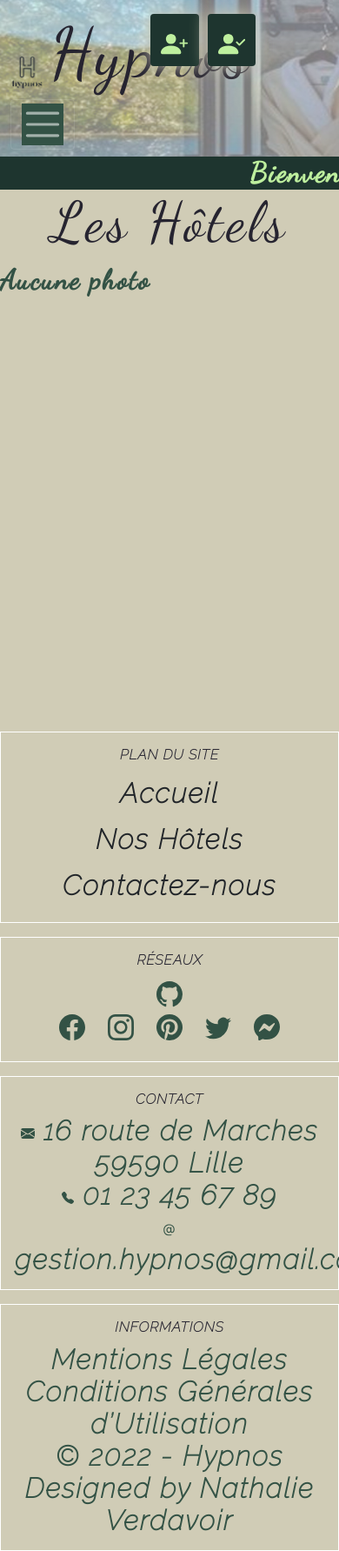
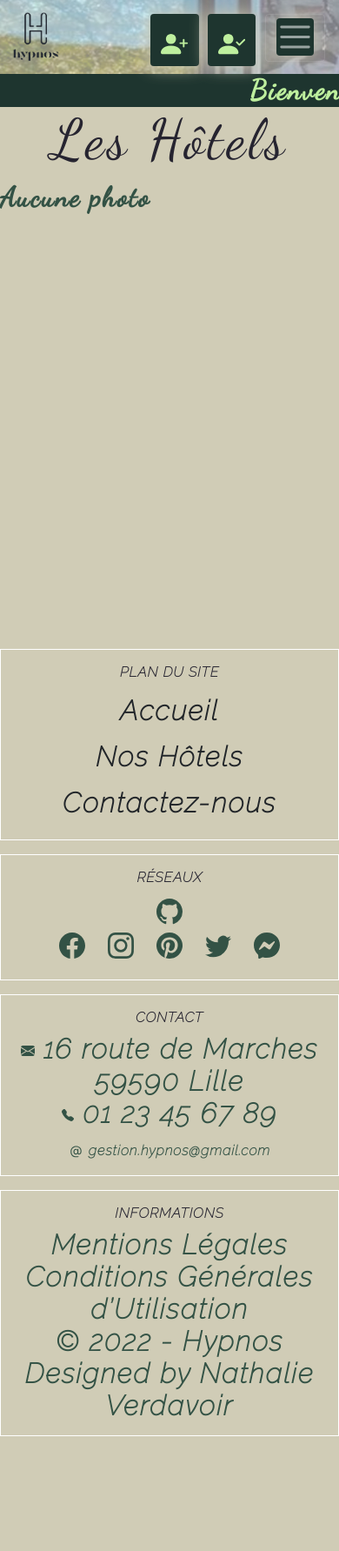
Before and after one commit to Nathalie-Verdavoir/hypnos, a Symfony app: template templates/hotel/index.html.twig in a window 390 px wide; the page is wider, and only the part inside the window is pictured. Shown: that part at 87% size. After the commit the page ends 1651 px from the top of that part, so only its background shows below. Run offline with Twig, Linux system fonts and the light colour scheme; the template is opened without the code that fills it, so the values that code supplies are empty; some libraries are stand-ins or nearby versions.

Commit message:
Fix bugs of display on mobile

```diff
--- a/public/style/global.css
+++ b/public/style/global.css
@@ -70,13 +70,21 @@ body > header > nav > div > button > span {
     z-index: 100;
 }
 
+body > header > nav > div > button {
+  position: absolute;
+  padding: 1rem;
+  top: 1rem;
+  right: 1rem;
+  z-index: 100;
+}
+
 main {
   min-height: 70vh;
 }
 
 .logo {
     display: inline;
-    width: 10vw;
+    width: 15vw;
     margin: 0;
 }
 
@@ -136,6 +144,10 @@ h4 {
 
 .nav-link {
   font-size: 3rem;
+}
+
+.navbar-toggler-icon {
+  margin-bottom: 5%;
 }
 
 .fond-gris {
@@ -306,7 +318,9 @@ footer {
 footer > * {
   font-family: 'Raleway', sans-serif;
 }
-
+body > footer > div > div > a {
+  font-size: 1rem;
+}
 .list-group-item,
 .list-group-item.active {
   background-color: transparent;
@@ -320,6 +334,7 @@ a {
 .carousel-indicators.hotels {
   font-size: 2rem;
   position: relative;
+  flex-wrap: wrap;
 }
 
 .img-fluid.chambre {
--- a/templates/header.html.twig
+++ b/templates/header.html.twig
@@ -49,7 +49,7 @@
         <div class="container-fluid">
           <a class="navbar-brand" href="{{ path('app_accueil') }}">
             <img class="logo" src="{{ asset('images/logo.PNG') }}" alt="Logo Hypnos" />
-            <h1 class="title">Hypnos</h2>
+            <h1 class="title d-none d-lg-inline">Hypnos</h2>
           </a>
 
           <button
@@ -61,7 +61,7 @@
             aria-expanded="false"
             aria-label="Toggle navigation"
           >
-            <span class="navbar-toggler-icon"></span>
+            <span class="navbar-toggler-icon  btn d-inline-flex align-items-center"></span>
           </button>
           <div class="collapse navbar-collapse" id="navbarScroll">
             <ul class="navbar-nav my-3 my-lg-0 navbar-nav-scroll">
--- a/templates/hotel/index.html.twig
+++ b/templates/hotel/index.html.twig
@@ -14,12 +14,12 @@
                 type="button"
                 data-bs-target="#carouselExampleIndicators"
                 data-bs-slide-to="{{slide}}"
-                class="{{ hotel  is same as(hotels[0]) ? "active" : ""}} fs-3 m-2 w-auto"
+                class="{{ hotel  is same as(hotels[0]) ? "active" : ""}} fs-4 m-2 w-auto"
                 aria-current="true"
                 aria-label="Slide 1"
             >
                 <span class="menu-hotels">{{hotel.nom}}</span>
-                <p class="fs-1">{{hotel.ville}}</p>
+                <p class="fs-4">{{hotel.ville}}</p>
             </button>
             {% set slide = slide + 1 %}
         {% endfor %}
```
